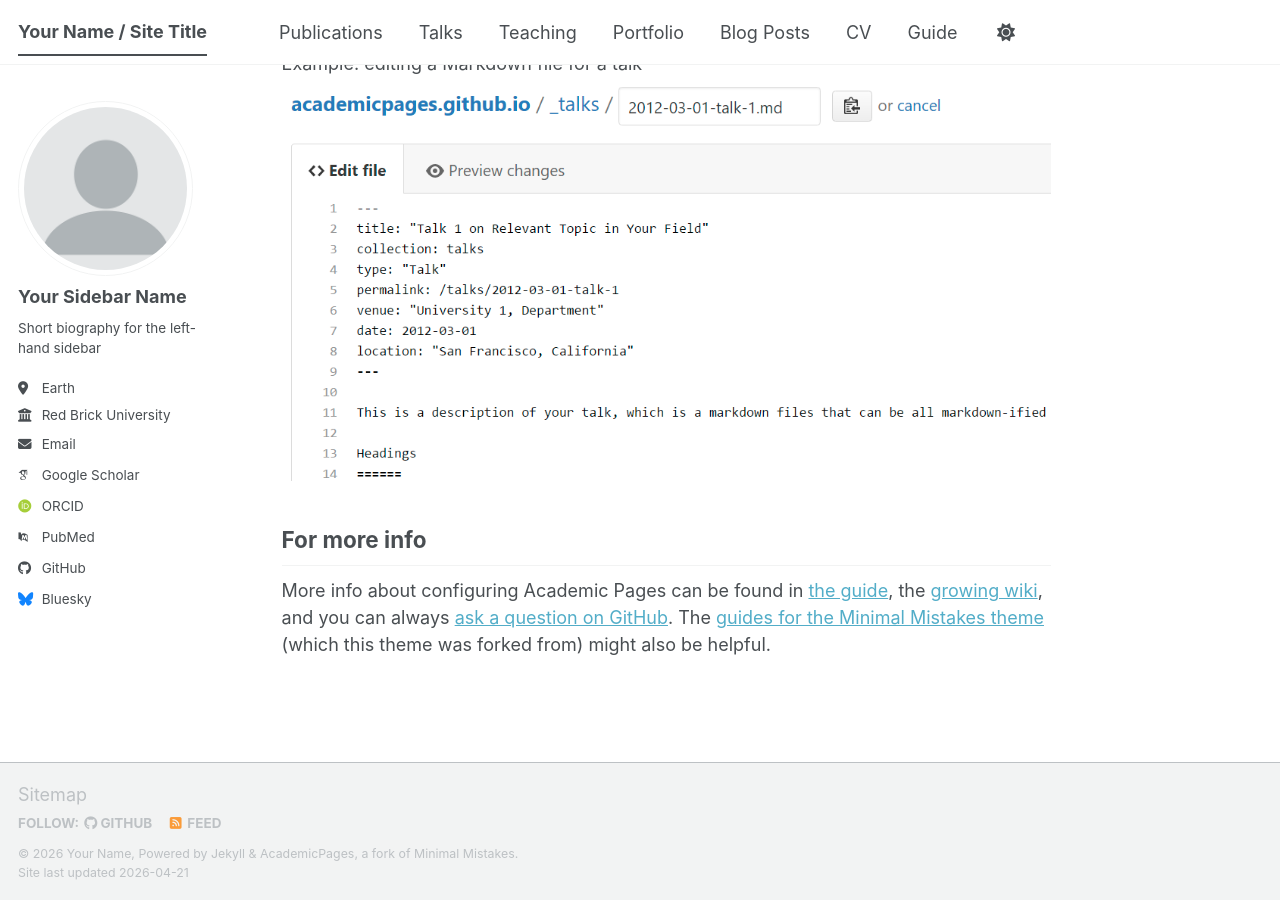
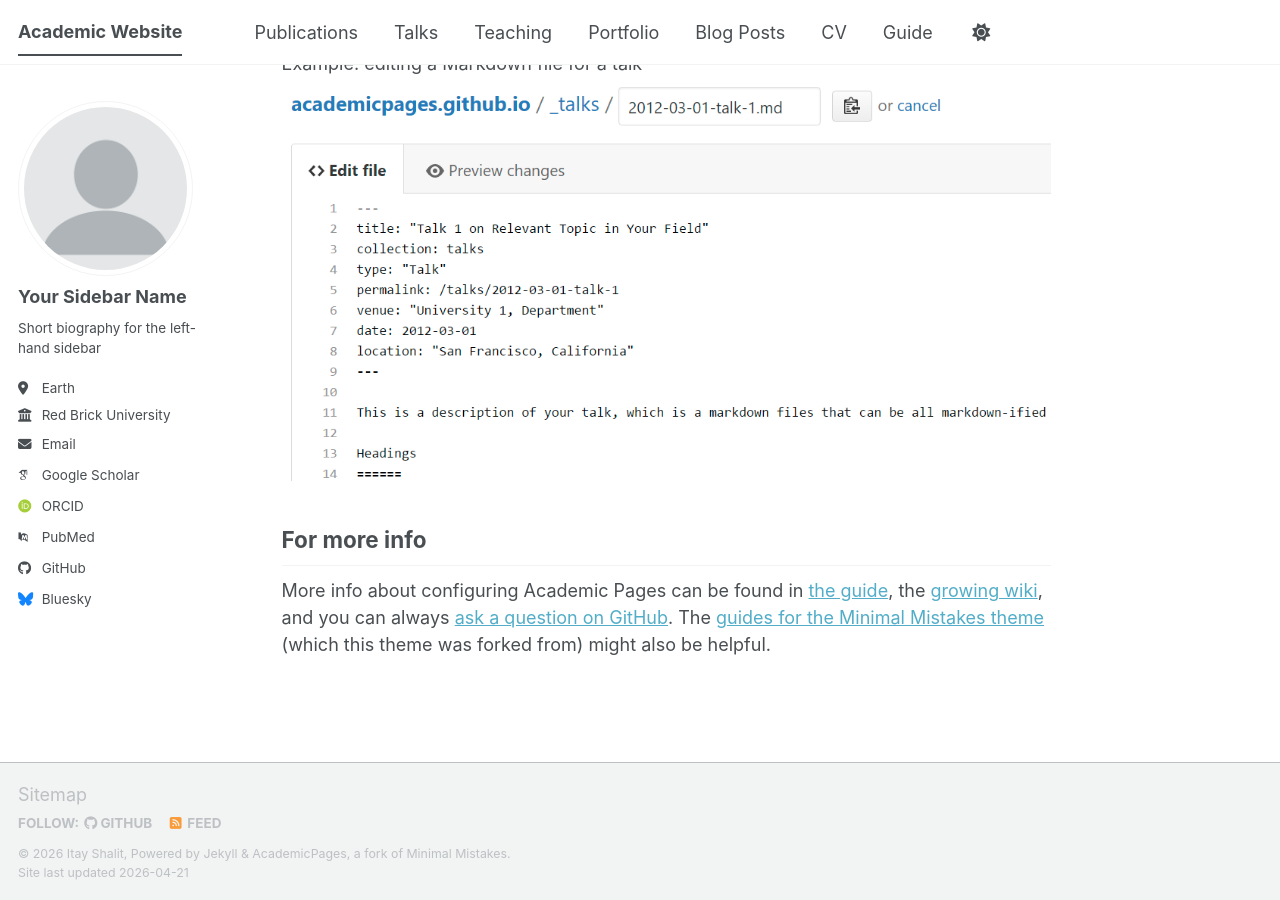
Before and after one commit to itayshalit1/itayshalit1.github.io, a Jekyll site: the page built from _pages/about.md, in a window 1280 px wide and 900 px high, scrolled down 2720 px. Built offline with Jekyll 4.4.1, drawn with Linux system fonts in a browser that asks for light colours; some web fonts are replaced; a script bundle is joined from its source files by our own code; library files that are not in the unit come from our copies.

Commit message:
Update _config.yml
Updated name on website

```diff
--- a/_config.yml
+++ b/_config.yml
@@ -9,11 +9,11 @@
 # Basic Site Settings
 locale                   : "en-US"
 site_theme               : "default" # The available themes options are "default", "air", "sunrise", "mint", "dirt" and "contrast"
-title                    : "Your Name / Site Title"
+title                    : "Academic Website"
 title_separator          : "-"
-name                     : &name "Your Name"
-description              : &description "Your Name's academic portfolio"   # Update this with a general description of your site, this is the default if not overridden by a page
-url                      : https://academicpages.github.io # The base hostname & protocol for your site e.g. "https://[your GitHub username].github.io",
+name                     : &name "Itay Shalit"
+description              : &description "Itay Shalit's academic website"   # Update this with a general description of your site, this is the default if not overridden by a page
+url                      : https://itayshalit1.github.io # The base hostname & protocol for your site e.g. "https://[your GitHub username].github.io",
                                                            # or if you already have some other page hosted on Github then use "https://[your GitHub username].github.io/[Your Repo Name]"
 baseurl                  : "" # the subpath of your site, e.g. "/blog"
 repository               : "academicpages/academicpages.github.io"
```
